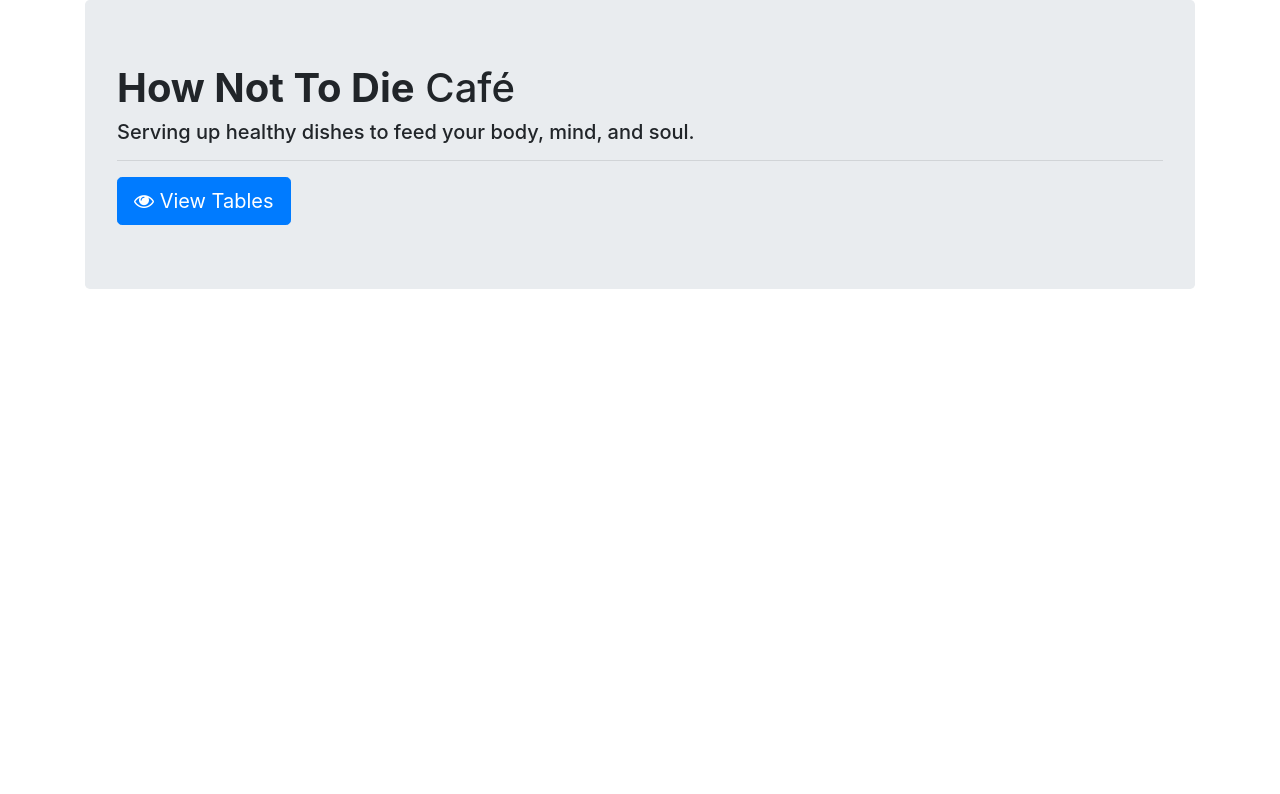
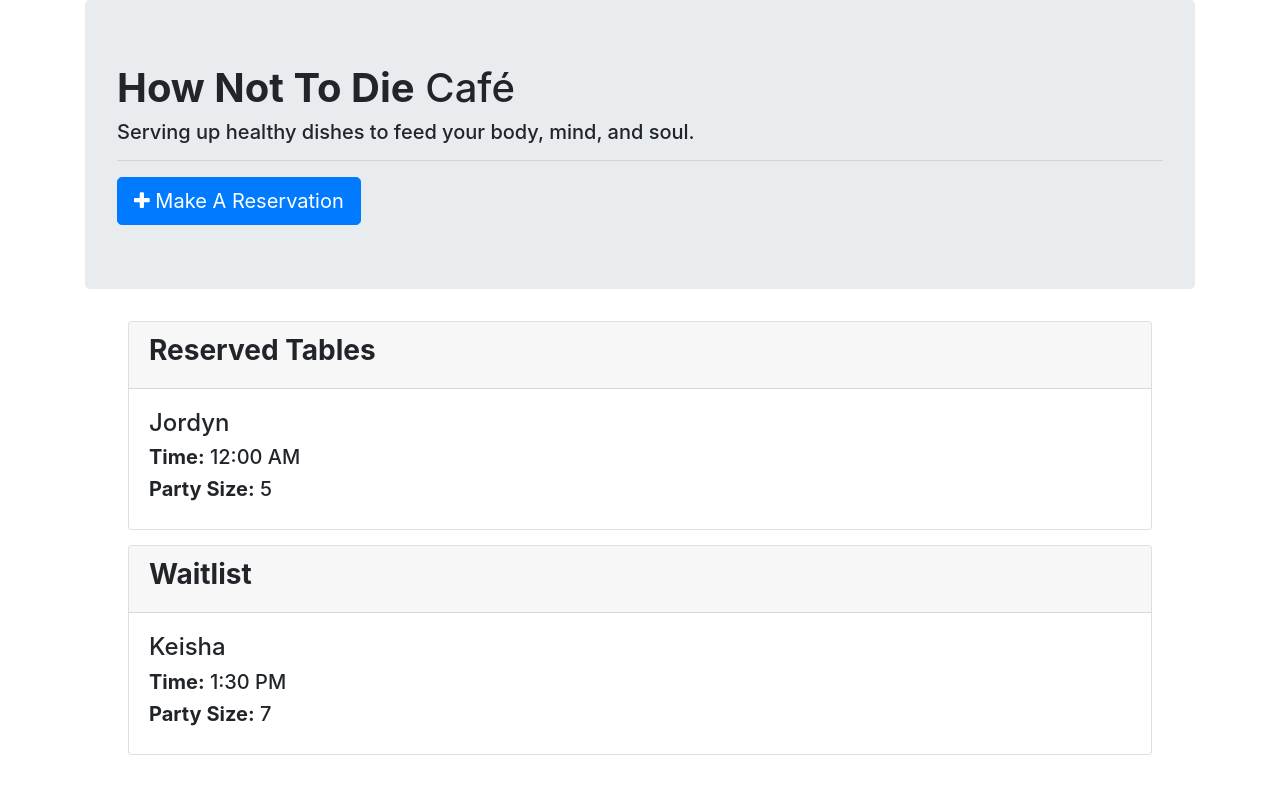
Before and after one commit to JEmnetu/Express-Cafe, a website: page public/view-tables.html in a window 1280 px wide. Drawn offline with nearby package versions, Linux system fonts and the light colour scheme.

Commit message:
adding view tables page

```diff
--- a/public/style.css
+++ b/public/style.css
@@ -1,3 +1,3 @@
 .card{
-    margin: 0 10% 0 10%;
+    margin: 15px 10%;
 }
--- a/public/view-tables.html
+++ b/public/view-tables.html
@@ -19,18 +19,37 @@
             <h1><strong>How Not To Die</strong> Café</h1>
             <h5>Serving up healthy dishes to feed your body, mind, and soul.</h5>
             <hr>
-            <a href="/viewTables"><button class="btn btn-primary btn-lg"><span class="fa fa-eye"></span> View
-                    Tables</button></a>
+            <a href="/makeReservation"><button class="btn btn-primary btn-lg"><span class="fa fa-plus"></span> Make A
+                    Reservation
+                </button></a>
         </div>
     </div>
-</body>
-<div class="row">
 
-    <div class="col-12">
-
-
+    <div class="card">
+        <div class="card-header">
+            <h3><strong>Reserved Tables</strong></h3>
+        </div>
+        <div class="card-body">
+            <h4 id="name">Jordyn</h4>
+            <div id="info">
+                <h5><strong>Time:</strong> <span id="time"> 12:00 AM</span></h5>
+                <h5><strong>Party Size:</strong> <span id="party-size"> 5</span></h5>
             </div>
         </div>
     </div>
 
+    <div class="card">
+        <div class="card-header">
+            <h3><strong>Waitlist</strong></h3>
+        </div>
+        <div class="card-body">
+            <h4 id="name">Keisha</h4>
+            <div id="info">
+                <h5><strong>Time:</strong> <span id="time"> 1:30 PM</span></h5>
+                <h5><strong>Party Size:</strong> <span id="party-size"> 7</span></h5>
+            </div>
+        </div>
+    </div>
+</body>
+
 </html>
```
Also changed, not shown: public/make-reservation.html (+1 -2 lines).
